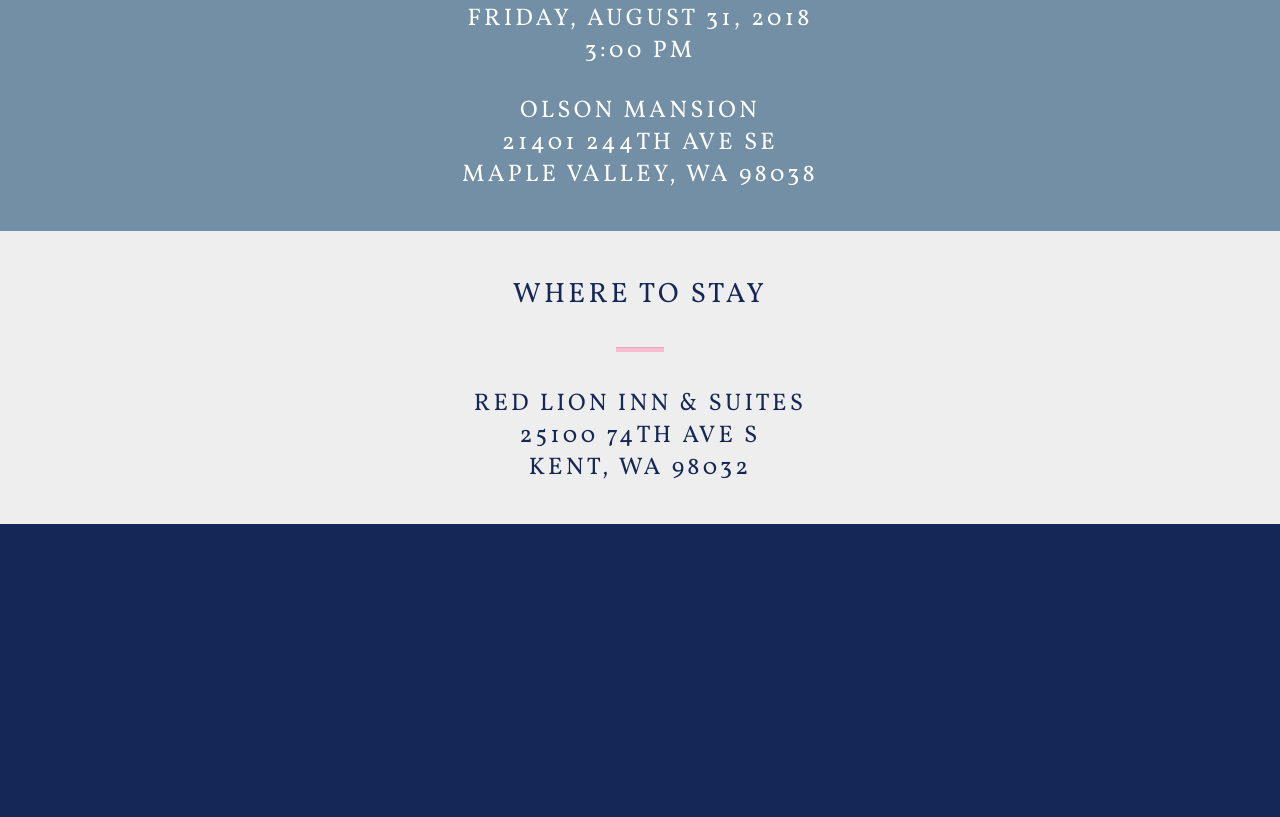
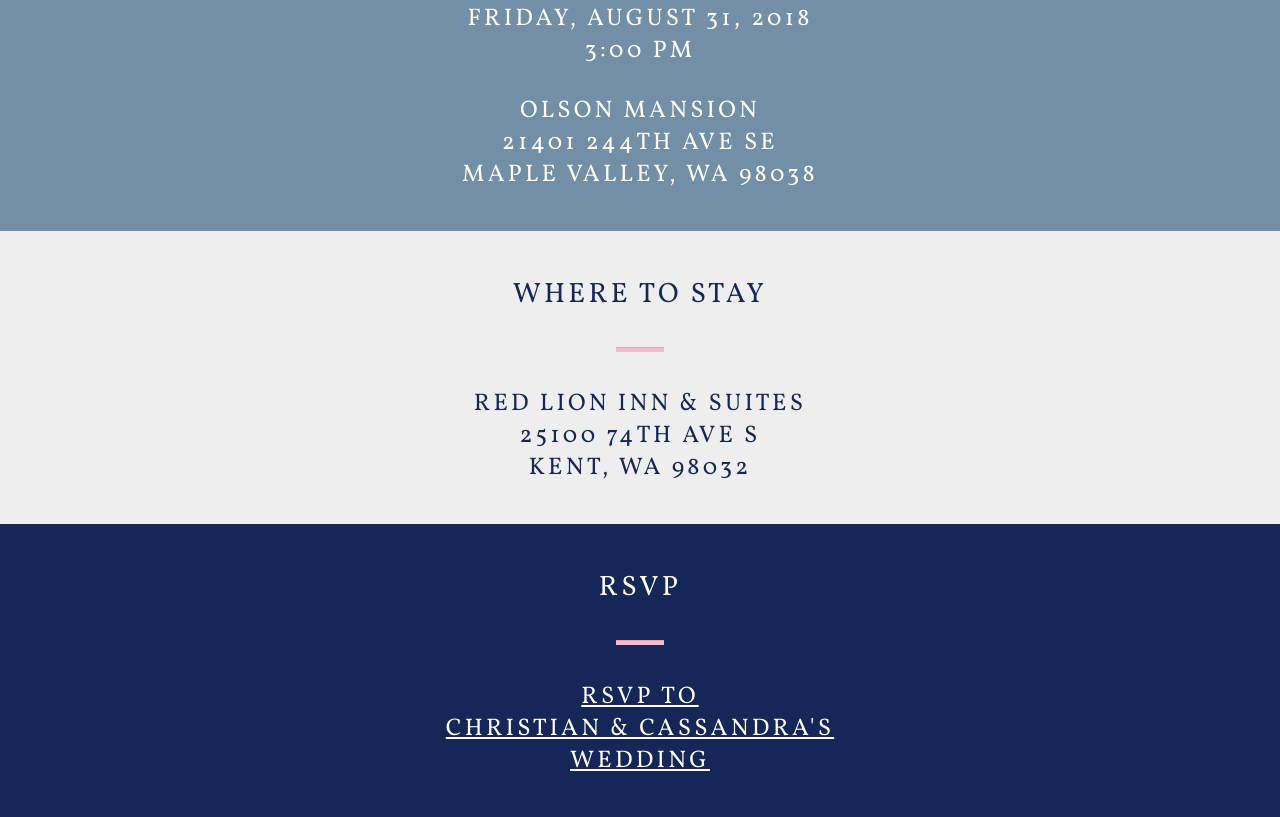
Before and after one commit to ianli/tugadewedding.com, a website: page index.html in a window 1280 px wide. Shown: the part 1192-2009 px from the top of the page. Before the commit the page ends 1716 px from the top, so only its background shows below. Drawn offline with nearby package versions, Linux system fonts and the light colour scheme.

Commit message:
Add RSVP info

```diff
--- a/index.html
+++ b/index.html
@@ -62,6 +62,23 @@
     </h2>
   </div>
 
+  <div class="app-section app-section--dark-blue">
+    <h1>RSVP</h1>
+    <hr class="space-md space-plus-sm">
+    <hr class='app-divider'>
+    <hr class="space-md space-plus-sm">
+    <h2>
+      <a href="https://goo.gl/forms/4NCji6AvHQyMyG0x2"
+          style="
+            color: #fff;
+            text-decoration: underline">
+        RSVP to<br>
+        Christian &amp; Cassandra's<br>
+        wedding
+      </a>
+    </h2>
+  </div>
+
 
   <!-- Javascript -->
   <script src="https://code.jquery.com/jquery-3.2.1.slim.min.js" integrity="sha384-KJ3o2DKtIkvYIK3UENzmM7KCkRr/rE9/Qpg6aAZGJwFDMVNA/GpGFF93hXpG5KkN" crossorigin="anonymous"></script>
```
